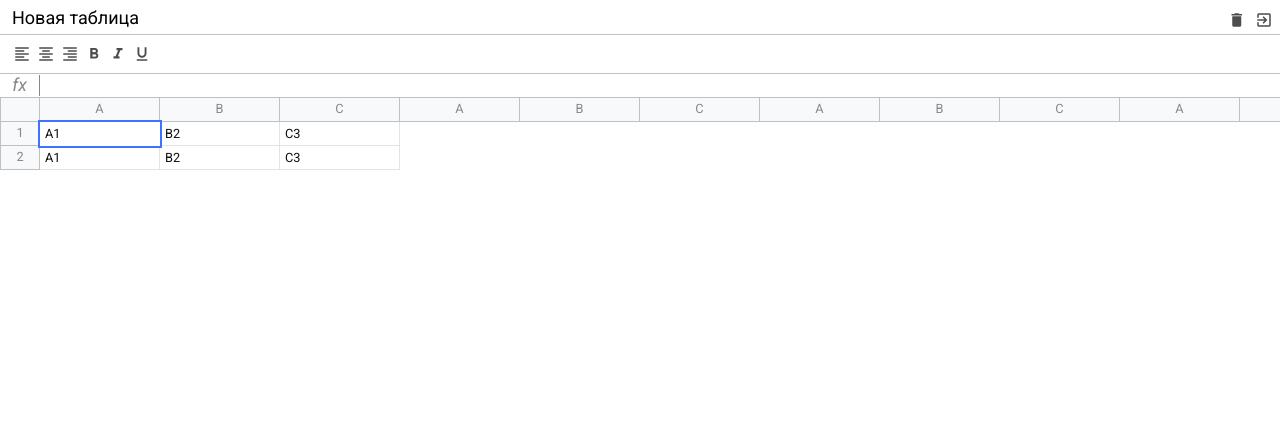
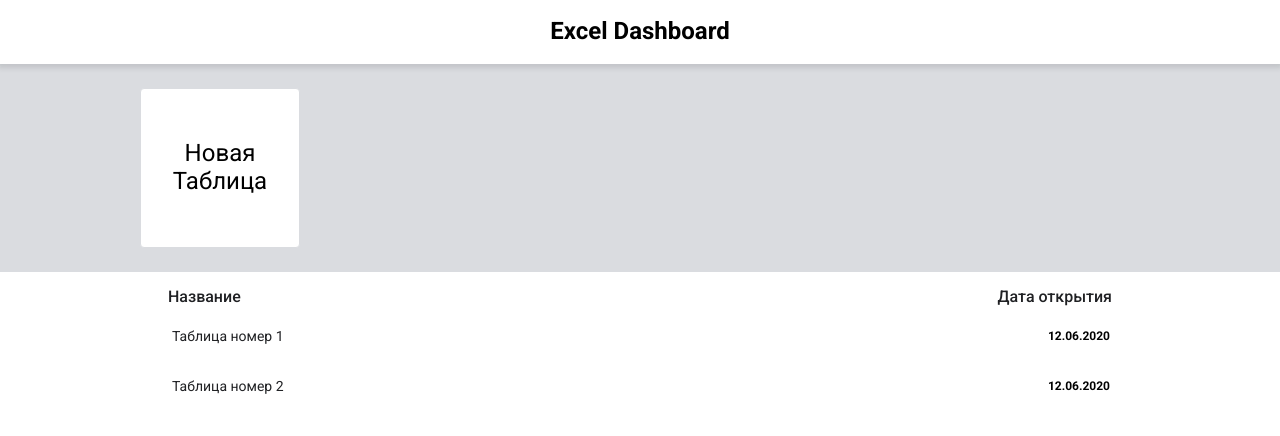
Before and after one commit to cheer77/Excel-clone, a website built with webpack: page src/index.html in a window 1280 px wide. Built offline with nearby package versions, Linux system fonts and the light colour scheme.

Commit message:
added new dashboard main page and styles

```diff
--- a/src/index.html
+++ b/src/index.html
@@ -6,111 +6,41 @@
 		<link rel="shortcut icon" href="favicon.svg" />
 		<link href="https://fonts.googleapis.com/css2?family=Material+Icons" rel="stylesheet" />
 
-		<title>Pure JavaScript Excel</title>
+		<title>Excel-clone</title>
 	</head>
 	<body>
-		<div id="app" class="container">
-			<div class="excel">
-				<div class="excel__header">
-					<input name="New Table" type="text" class="input" value="Новая таблица" />
-					<div>
-						<div class="button">
-							<i class="material-icons">delete</i>
-						</div>
-						<div class="button">
-							<i class="material-icons">exit_to_app</i>
-						</div>
+		<div id="app">
+			<div class="db">
+				<div class="db__header">
+					<h1>Excel Dashboard</h1>
+				</div>
+
+				<div class="db__new">
+					<div class="db__view">
+						<a href="#" class="db__create">
+							Новая <br />
+							Таблица
+						</a>
 					</div>
 				</div>
 
-				<div class="excel__toolbar">
-					<div class="button">
-						<i class="material-icons">format_align_left</i>
+				<div class="db__table db__view">
+					<div class="db__list-header">
+						<span>Название</span>
+						<span>Дата открытия</span>
 					</div>
 
-					<div class="button">
-						<i class="material-icons">format_align_center</i>
-					</div>
+					<ul class="db__list">
+						<li class="db__record">
+							<a href="#">Таблица номер 1</a>
+							<strong>12.06.2020</strong>
+						</li>
 
-					<div class="button">
-						<i class="material-icons">format_align_right</i>
-					</div>
-
-					<div class="button">
-						<i class="material-icons">format_bold</i>
-					</div>
-
-					<div class="button">
-						<i class="material-icons">format_italic</i>
-					</div>
-
-					<div class="button">
-						<i class="material-icons">format_underlined</i>
-					</div>
-				</div>
-
-				<div class="excel__formula">
-					<div class="info">fx</div>
-					<div class="input" contenteditable spellcheck="false"></div>
-				</div>
-
-				<div class="excel__table">
-					<div class="row">
-						<div class="row-info"></div>
-
-						<div class="row-data">
-							<div class="column">A</div>
-							<div class="column">B</div>
-							<div class="column">C</div>
-							<div class="column">A</div>
-							<div class="column">B</div>
-							<div class="column">C</div>
-							<div class="column">A</div>
-							<div class="column">B</div>
-							<div class="column">C</div>
-							<div class="column">A</div>
-							<div class="column">B</div>
-							<div class="column">C</div>
-							<div class="column">A</div>
-							<div class="column">B</div>
-							<div class="column">C</div>
-							<div class="column">A</div>
-							<div class="column">B</div>
-							<div class="column">C</div>
-							<div class="column">A</div>
-							<div class="column">B</div>
-							<div class="column">C</div>
-							<div class="column">A</div>
-							<div class="column">B</div>
-							<div class="column">C</div>
-							<div class="column">A</div>
-							<div class="column">B</div>
-							<div class="column">C</div>
-							<div class="column">A</div>
-							<div class="column">B</div>
-							<div class="column">C</div>
-						</div>
-					</div>
-
-					<div class="row">
-						<div class="row-info">1</div>
-
-						<div class="row-data">
-							<div class="cell selected" contenteditable="">A1</div>
-							<div class="cell" contenteditable="">B2</div>
-							<div class="cell" contenteditable="">C3</div>
-						</div>
-					</div>
-
-					<div class="row">
-						<div class="row-info">2</div>
-
-						<div class="row-data">
-							<div class="cell">A1</div>
-							<div class="cell">B2</div>
-							<div class="cell">C3</div>
-						</div>
-					</div>
+						<li class="db__record">
+							<a href="#">Таблица номер 2</a>
+							<strong>12.06.2020</strong>
+						</li>
+					</ul>
 				</div>
 			</div>
 		</div>
--- a/src/scss/_mixins.scss
+++ b/src/scss/_mixins.scss
@@ -23,3 +23,9 @@
 		// color: red;
 	}
 }
+
+@mixin clear-list() {
+	list-style: none;
+	margin: 0;
+	padding: 0;
+}
--- a/src/scss/_variables.scss
+++ b/src/scss/_variables.scss
@@ -4,4 +4,5 @@ $formula-height: 24px;
 $info-cell-width: 40px;
 $cell-width: 120px;
 $row-height: 24px;
+$db-header-height: 64px;
 $border-color: #c0c0c0;
--- /dev/null
+++ b/src/scss/dashboard.scss
@@ -0,0 +1,92 @@
+@import 'variables';
+@import 'mixins';
+
+.db {
+	&__header {
+		position: fixed;
+		left: 0;
+		right: 0;
+		top: 0;
+		height: $db-header-height;
+		display: flex;
+		align-items: center;
+		justify-content: center;
+		background: #fff;
+		box-shadow: 0 2px 5px 2px rgba(60, 64, 67, 0.15);
+		z-index: 1000;
+	}
+
+	&__new {
+		margin-top: $db-header-height;
+		padding: 1.5rem;
+		background: #dadce0;
+	}
+
+	&__create {
+		width: 160px;
+		height: 160px;
+		background: #fff;
+		border-radius: 4px;
+		border: 1px solid #dadce0;
+		display: flex;
+		justify-content: center;
+		align-items: center;
+		font-size: 1.5rem;
+		text-decoration: none;
+		color: #000;
+		text-align: center;
+
+		&:hover {
+			cursor: pointer;
+			color: green;
+			border-color: green;
+		}
+	}
+
+	&__view {
+		max-width: 1000px;
+		margin: 0 auto;
+	}
+
+	&__table {
+		padding: 1rem;
+	}
+
+	&__list-header {
+		display: flex;
+		justify-content: space-between;
+		color: #202124;
+		font-weight: 500;
+		font-size: 16px;
+		margin-bottom: 10px;
+		padding: 0 12px;
+	}
+
+	&__list {
+		@include clear-list;
+	}
+
+	&__record {
+		display: flex;
+		justify-content: space-between;
+		align-items: center;
+		padding: 12px 14px 12px 16px;
+		margin-bottom: 10px;
+
+		&:hover {
+			background: #e6f4ea;
+			border-radius: 25px;
+		}
+
+		a {
+			text-decoration: none;
+			cursor: pointer;
+			color: #202124;
+			font-size: 14px;
+
+			&:hover {
+				text-decoration: underline;
+			}
+		}
+	}
+}
--- a/src/scss/index.scss
+++ b/src/scss/index.scss
@@ -4,6 +4,7 @@
 @import 'toolbar';
 @import 'formula';
 @import 'table';
+@import 'dashboard';
 @import 'variables';
 @import 'mixins';
 
--- a/src/scss/table.scss
+++ b/src/scss/table.scss
@@ -58,7 +58,7 @@
 
 		&.selected {
 			border: none;
-			outline: 2px solid #3c74ff;
+			outline: 2px solid #1a73e8;
 			z-index: 2;
 		}
 	}
```
Also changed, not shown: src/assets/excel.html (added, +118 -0 lines).
